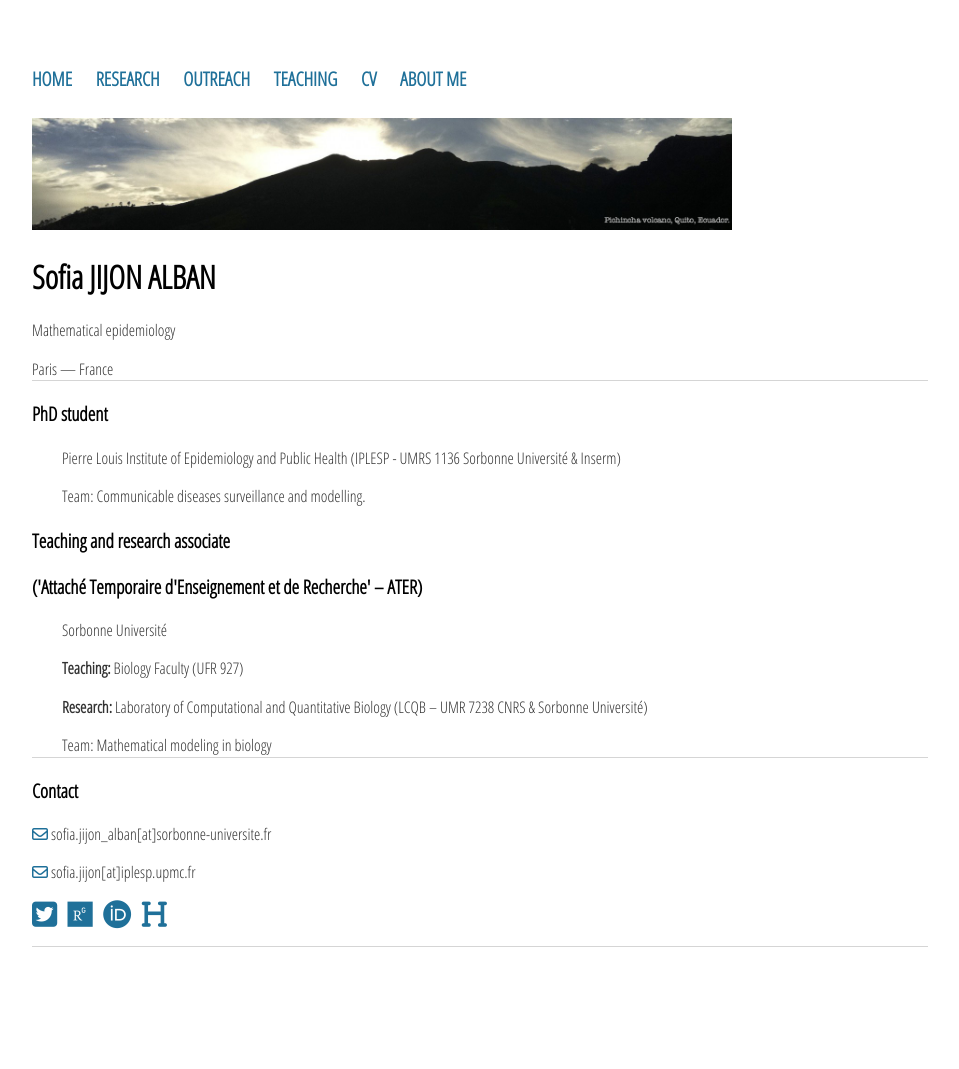
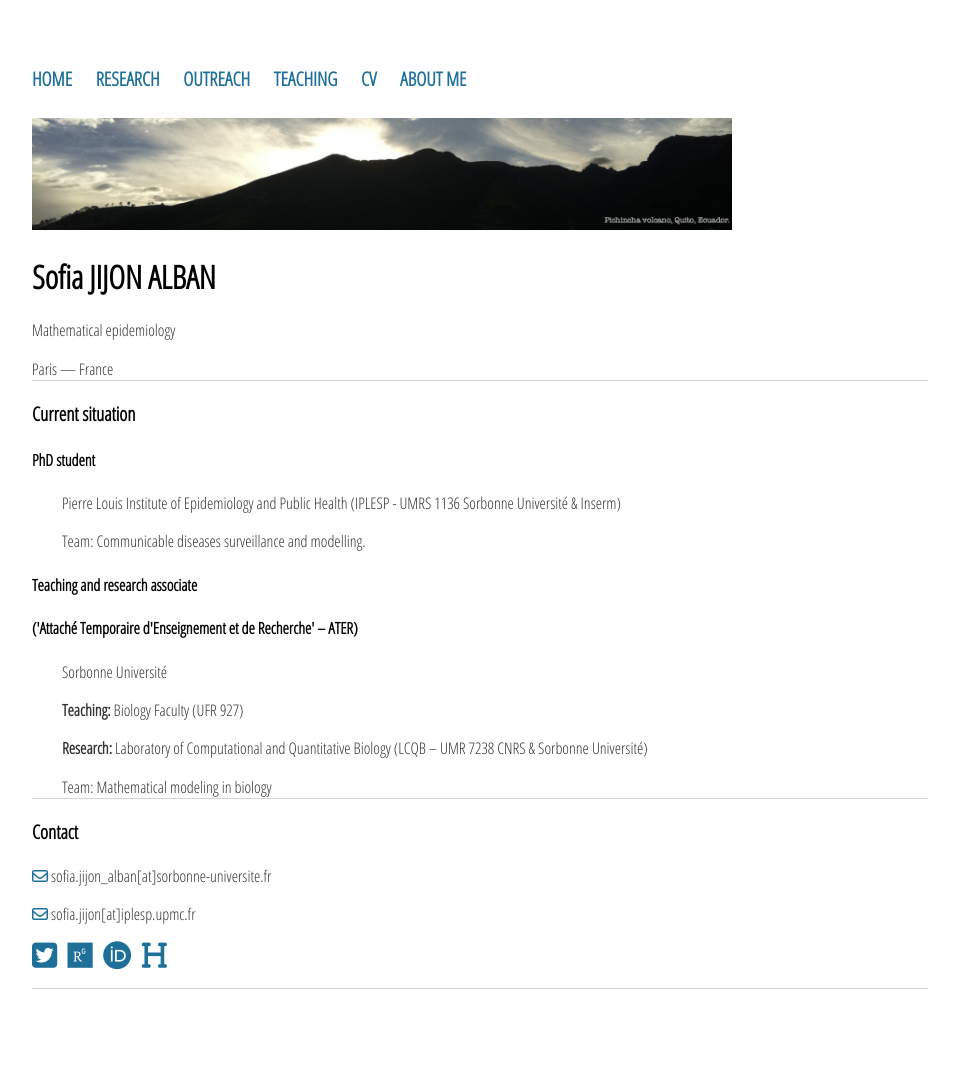
Before and after one commit to sjijon/sjijon.github.io, a Jekyll site: the page built from index.html, in a window 1280 px wide. Shown: the whole page, without its empty margins (160-1119 px from the left). Built offline with Jekyll 4.4.1, drawn with Linux system fonts in a browser that asks for light colours; nearby versions of some CDN libraries; before the commit the page ends 1027 px from its top, so only the background shows below that.

Commit message:
Update index.html

```diff
--- a/index.html
+++ b/index.html
@@ -12,7 +12,8 @@ title: Sofia JIJON
 		Paris — France
 	</p>
 
-	<h3>PhD student</h3>
+	<h3>Current situation</h3>
+	<h4>PhD student</h4>
 	<p style="padding-left:30px;">
 		Pierre Louis Institute of Epidemiology and Public Health (IPLESP - UMRS 1136 Sorbonne Université & Inserm)
 	</p>
@@ -20,8 +21,8 @@ title: Sofia JIJON
 		Team: Communicable diseases surveillance and modelling.
 	</p>
 
-	<h3>Teaching and research associate</h3>
-	<h3>('Attaché Temporaire d'Enseignement et de Recherche' – ATER)</h3>
+	<h4>Teaching and research associate</h4>
+	<h4>('Attaché Temporaire d'Enseignement et de Recherche' – ATER)</h4>
 	<p style="padding-left:30px;">
 		Sorbonne Université
 	</p>
```
